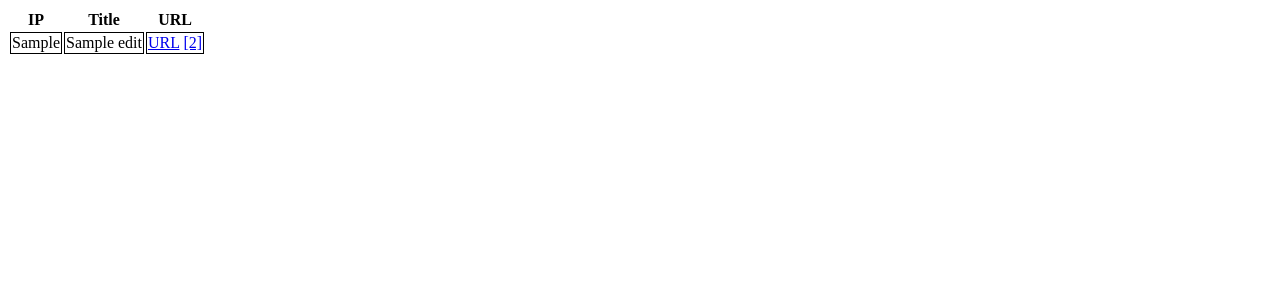
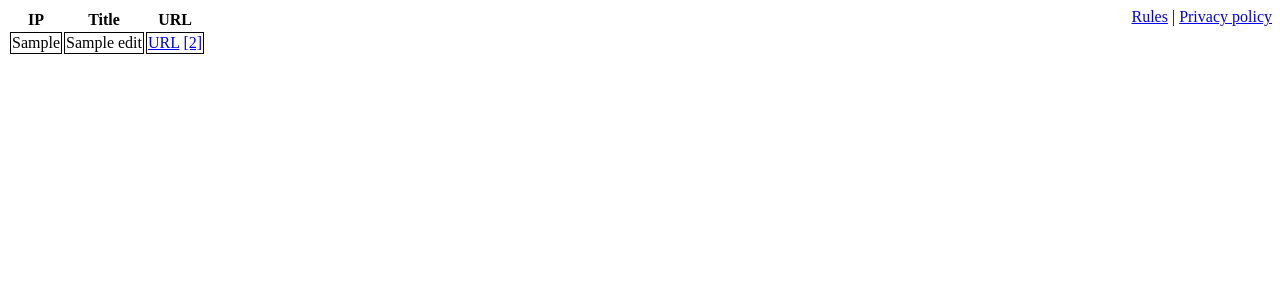
Before and after one commit to d33tah/wikispy, a Django app: page / in a window 1280 px wide. Shown: the top 300 px of the page. Run offline with Django 3.2, Linux system fonts and the light colour scheme; tables that the repository leaves empty hold one stand-in row (values such as "Sample post").

Commit message:
Add rules and privacy policy.

```diff
--- a/wikispy/templates/base.html
+++ b/wikispy/templates/base.html
@@ -1,4 +1,4 @@
-<html>
+{% load i18n %}{% load l10n %}<html>
 
 <head>
 <meta charset="utf-8">
@@ -7,6 +7,10 @@
 </head>
 
 <body>
-{% block content %}{% endblock %}
-</body>
+    <div style="float: right">
+         <a href="rules">{% trans "Rules" %}</a>
+         | <a href="privacy">{% trans "Privacy policy" %}</a>
+    </div>
+    {% block content %}{% endblock %}
+    </body>
 </html>
--- a/wikispy/templates/index.html
+++ b/wikispy/templates/index.html
@@ -1,12 +1,6 @@
-{% load i18n %}{% load l10n %}<html>
-
-<head>
-<meta charset="utf-8">
-<title>WikiSpy</title>
-<style>td { border: 1px black solid; } </style>
-</head>
-
-<body>
+{% extends "base.html" %}
+{% load i18n %}{% load l10n %}
+{% block content %}
 <table id="tablesorter">
     <thead>
         <tr>
@@ -26,5 +20,4 @@
         </tr>
     {% endfor %}
 </table>
-</body>
-</html>
+{% endblock %}
--- a/wikispy/urls.py
+++ b/wikispy/urls.py
@@ -6,6 +6,8 @@ admin.autodiscover()
 urlpatterns = patterns('',
     # Examples:
     url(r'^$', 'wikispy.views.index', name='home'),
+    url(r'^rules$', 'wikispy.views.rules', name='home'),
+    url(r'^privacy$', 'wikispy.views.privacy', name='home'),
     # url(r'^blog/', include('blog.urls')),
 
     url(r'^admin/', include(admin.site.urls)),
--- a/wikispy/views.py
+++ b/wikispy/views.py
@@ -4,3 +4,9 @@ from wikispy.models import Edit
 def index(request):
     edits = Edit.objects.all()[:10]
     return render(request, 'index.html', {'edits': edits})
+
+def rules(request):
+    return render(request, 'rules.html', {})
+
+def privacy(request):
+    return render(request, 'privacy.html', {})
```
Also changed, not shown: wikispy/templates/privacy.html (added, +9 -0 lines), wikispy/templates/rules.html (added, +8 -0 lines), locale/pl/LC_MESSAGES/django.po. Lines whose indentation alone changed are shown as unchanged.
